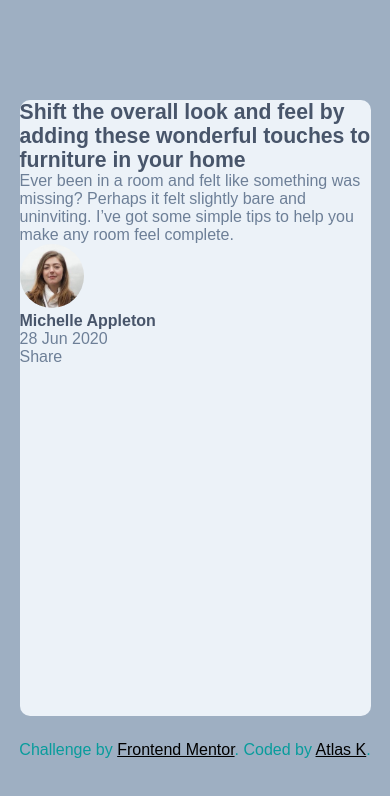
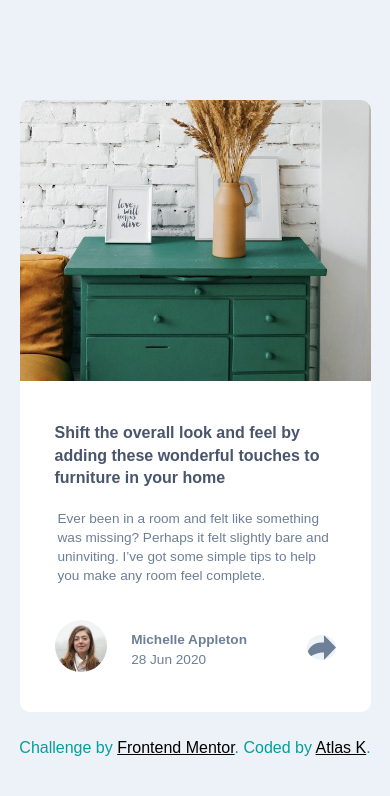
Before and after one commit to AtlasKaplan/Article-Preview-Component, a plain HTML site: page index.html in a window 390 px wide. Drawn offline with Linux system fonts and the light colour scheme.

Commit message:
mobile design

```diff
--- a/index.html
+++ b/index.html
@@ -15,7 +15,7 @@
 
   <div class="container">
     <div class="seccion1">
-
+      <img src="/images/drawers.jpg" alt="">
     </div>
     <div class="seccion2">
       <h1>
@@ -27,10 +27,13 @@
           it felt slightly bare and uninviting. I’ve got some simple tips
           to help you make any room feel complete.
       </p>
-      <img src="images/avatar-michelle.jpg" alt="avatar">
-      <h2>Michelle Appleton</h2>
-      <p>28 Jun 2020</p>
-        Share
+      <div class="perfil">
+        <img src="images/avatar-michelle.jpg" alt="avatar">
+        <p><b>Michelle Appleton </b><br> 28 Jun 2020</p>
+
+        <img class="share" src="/images/icon-share.svg" alt="share">
+      </div>
+
     </div>
   </div>
 
--- a/style.css
+++ b/style.css
@@ -7,44 +7,60 @@
 
 
 body {
-    background-color: hsl(212, 23%, 69%);
+    background-color: hsl(210, 46%, 95%);
     font-family: 'Manrope', sans-serif;
     color: hsl(214, 17%, 51%);
+    line-height: 1.4;
 }
 h1 {
-    font-size: 1.325rem;
+    font-size: 1rem;
+
     font-weight: 700;
     color: hsl(217, 19%, 35%);
 }
 h2 {
-    font-size: 1rem;
+    font-size: .9rem;
     color: hsl(217, 19%, 35%);
 }
 
 p {
     font-weight: 500;
+    margin-top:20px ;
+    font-size: .85rem;
+    padding: 0 3px;
 }
 
 
 .container {
-    background-color: hsl(210, 46%, 95%);
+    background-color: white;
     border-radius: 10px;
     width: 90%;
-    max-width: 600px;
+    max-width: 400px;
     margin: 100px auto 25px;
-    padding: 0 0 350px;
+    padding: 0 0 5px;
 }
 
 
-.seccion1 {
-    background-image: url('images/drawers.jpg');
-
+.seccion1 img {
+    max-height: 400px;
+    width: 100%;
+    max-width: 400px;
+    border-radius: 10px 10px 0 0;
 }
 
 .seccion2 {
-
+    padding: 35px;
 }
 
+.perfil {
+    display: flex;
+    justify-content: space-between;
+}
+
+
+.perfil p {
+    margin: 10px 35px 0 0;
+}
 
 .attribution {
     text-align: center;
@@ -55,7 +71,19 @@ a{
     color: black;
 }
 
-img {
+.perfil {
+    margin-top: 35px;
+}
+
+.perfil img:nth-child(1) {
     border-radius: 50%;
-    width: 4rem;
+    width: 3.25rem;
 }
+
+.share {
+    height: 25px;
+    margin-top: 15px;
+    background-color: hsl(210, 46%, 95%);
+    border-radius: 50%;
+    cursor: pointer;
+}
```
